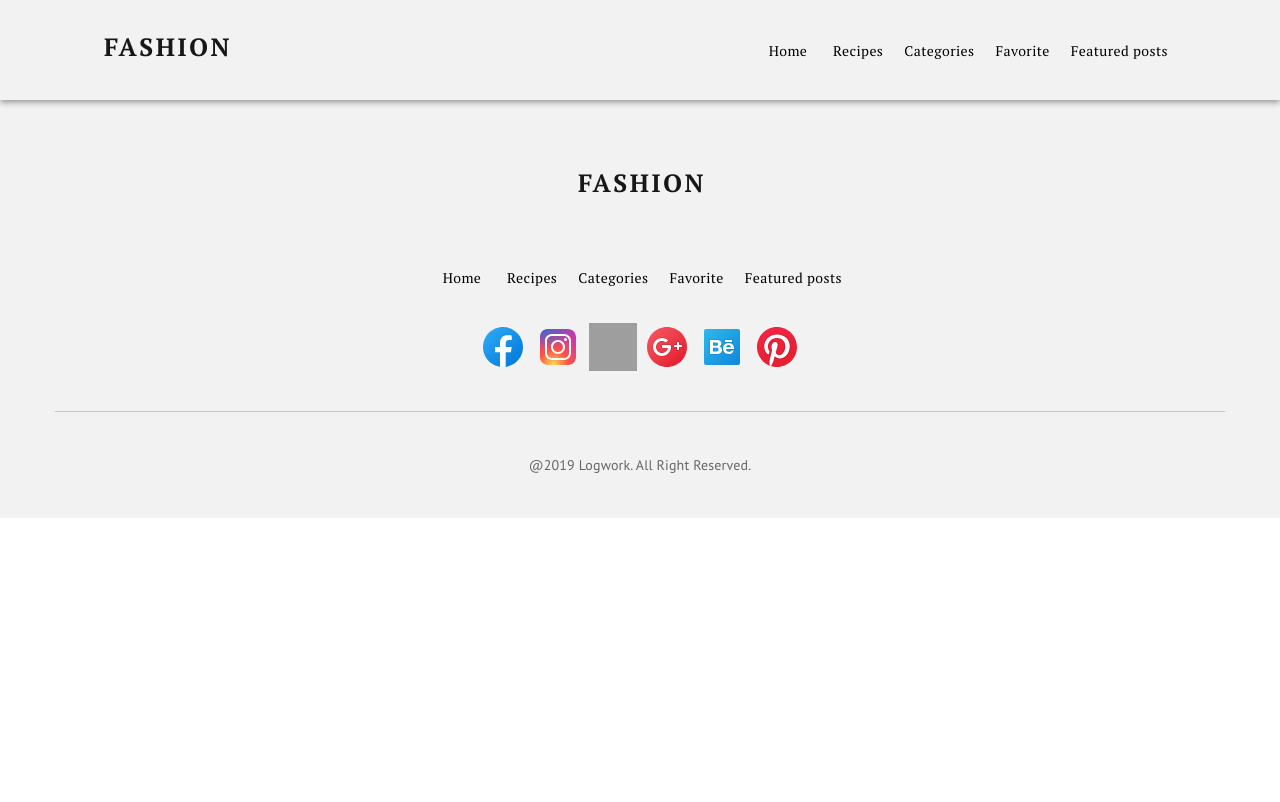
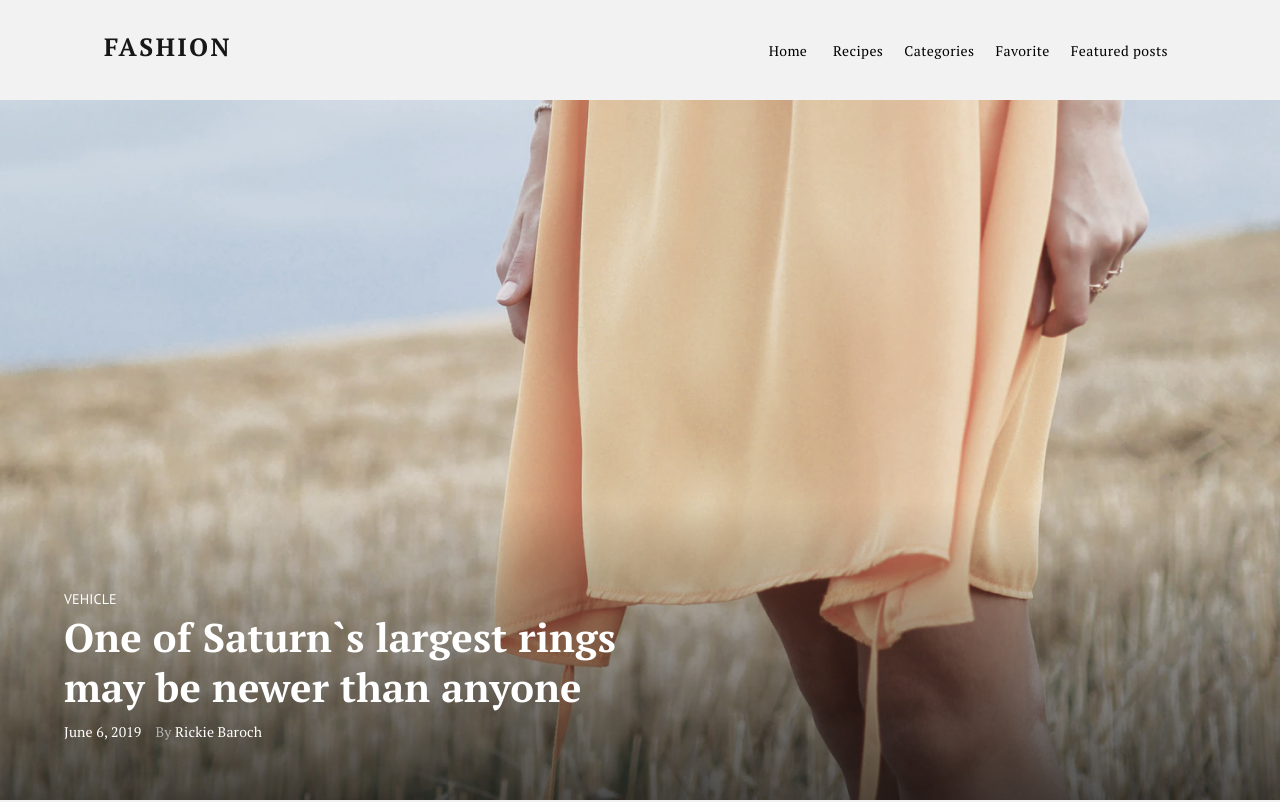
Before and after one commit to KurachBogdan/control-project, a React (Create React App) app: page / in a window 1280 px wide. Shown: the top 802 px of the page. Built offline with nearby package versions, Linux system fonts and the light colour scheme; grey boxes are pictures that could not be loaded.

Commit message:
fixed the problem with going to the menu link

```diff
--- /dev/null
+++ b/src/common/types.ts
@@ -0,0 +1,5 @@
+export type MenuItem = {
+    path: string
+    title: string
+    Component: React.FC
+}
--- a/src/components/Menu/Menu.tsx
+++ b/src/components/Menu/Menu.tsx
@@ -1,39 +1,20 @@
 import { Button } from '@mui/material'
 import { Link } from 'react-router-dom'
+import { MenuItem } from 'common/types'
 import './Menu.scss'
 
 type Props = {
-    home: string
-    recipes: string
-    categories: string
-    favorite: string
-    featured: string
+    links: MenuItem[]
 }
 
-const Menu = ({
-    home,
-    recipes,
-    categories,
-    favorite,
-    featured,
-}: Props) => {
+const Menu = ({ links }: Props) => {
     return (
         <div className="menu_width">
-            <Button className="nav">
-                <Link to={home}>{home}</Link>
-            </Button>
-            <Button className="nav">
-                <Link to={recipes}>{recipes}</Link>
-            </Button>
-            <Button className="nav">
-                <Link to={categories}>{categories}</Link>
-            </Button>
-            <Button className="nav">
-                <Link to={favorite}>{favorite}</Link>
-            </Button>
-            <Button className="nav">
-                <Link to={featured}>{featured}</Link>
-            </Button>
+            {links.map(({ path, title }, index) => (
+                <Button className="nav" id={`link_${index}`}>
+                    <Link to={path}>{title}</Link>
+                </Button>
+            ))}
         </div>
     )
 }
--- a/src/container/App/App.tsx
+++ b/src/container/App/App.tsx
@@ -11,19 +11,49 @@ import { Route, Routes } from 'react-router'
 
 type Props = {}
 
+const links = [
+    {
+        path: '/',
+        title: 'Home',
+        Component: Home,
+    },
+    {
+        path: '/recipes',
+        title: 'Recipes',
+        Component: Recipes,
+    },
+    {
+        path: '/categories',
+        title: 'Categories',
+        Component: Categories,
+    },
+    {
+        path: '/favorite',
+        title: 'Favorite',
+        Component: Favorite,
+    },
+    {
+        path: '/featured',
+        title: 'Featured posts',
+        Component: FeaturedPosts,
+    },
+]
+
 const App = (props: Props) => {
     return (
         <StyledEngineProvider injectFirst>
             <CssBaseline />
-            <Header />
+            <Header links={links} />
             <Routes>
-                <Route path="home" element={<Home />} />
-                <Route path="recipes" element={<Recipes />} />
-                <Route path="categories" element={<Categories />} />
-                <Route path="favorite" element={<Favorite />} />
-                <Route path="featured" element={<FeaturedPosts />} />
+                {links.map(({ path, Component }, index) => (
+                    <Route
+                        id={`route_${index}`}
+                        path={path}
+                        element={<Component />}
+                    />
+                ))}
             </Routes>
-            <Footer />
+            <Footer links={links} />
         </StyledEngineProvider>
     )
 }
--- a/src/container/Footer/Footer.tsx
+++ b/src/container/Footer/Footer.tsx
@@ -1,21 +1,20 @@
 import './Footer.scss'
 import Logo from 'components/Logo/Logo'
 import Menu from 'components/Menu/Menu'
+import { MenuItem } from 'common/types'
 
-type Props = {}
+type Props = {
+    links: MenuItem[]
+}
 
-const Footer = (props: Props) => {
+const Footer = ({links}: Props) => {
     return (
         <>
             <div className="footer_container">
                 <Logo />
                 <div className="footer_menu_margin">
                     <Menu
-                        home="Home"
-                        recipes="Recipes"
-                        categories="Categories"
-                        favorite="Favorite"
-                        featured="Featured posts"
+                        links={links}
                     />
                 </div>
                 <div className="icons_container">
--- a/src/container/Header/Header.tsx
+++ b/src/container/Header/Header.tsx
@@ -3,22 +3,19 @@ import AppBar from '@mui/material/AppBar'
 import Toolbar from '@mui/material/Toolbar'
 import Logo from 'components/Logo/Logo'
 import Menu from 'components/Menu/Menu'
+import { MenuItem } from 'common/types'
 
-type Props = {}
+type Props = {
+    links: MenuItem[]
+}
 
-const Header = (props: Props) => {
+const Header = ({links}: Props) => {
     return (
         <>
             <AppBar position="static" className="app-bar">
                 <Toolbar>
                     <Logo />
-                    <Menu
-                        home="Home"
-                        recipes="Recipes"
-                        categories="Categories"
-                        favorite="Favorite"
-                        featured="Featured posts"
-                    />
+                    <Menu links={links} />
                 </Toolbar>
             </AppBar>
         </>
```
